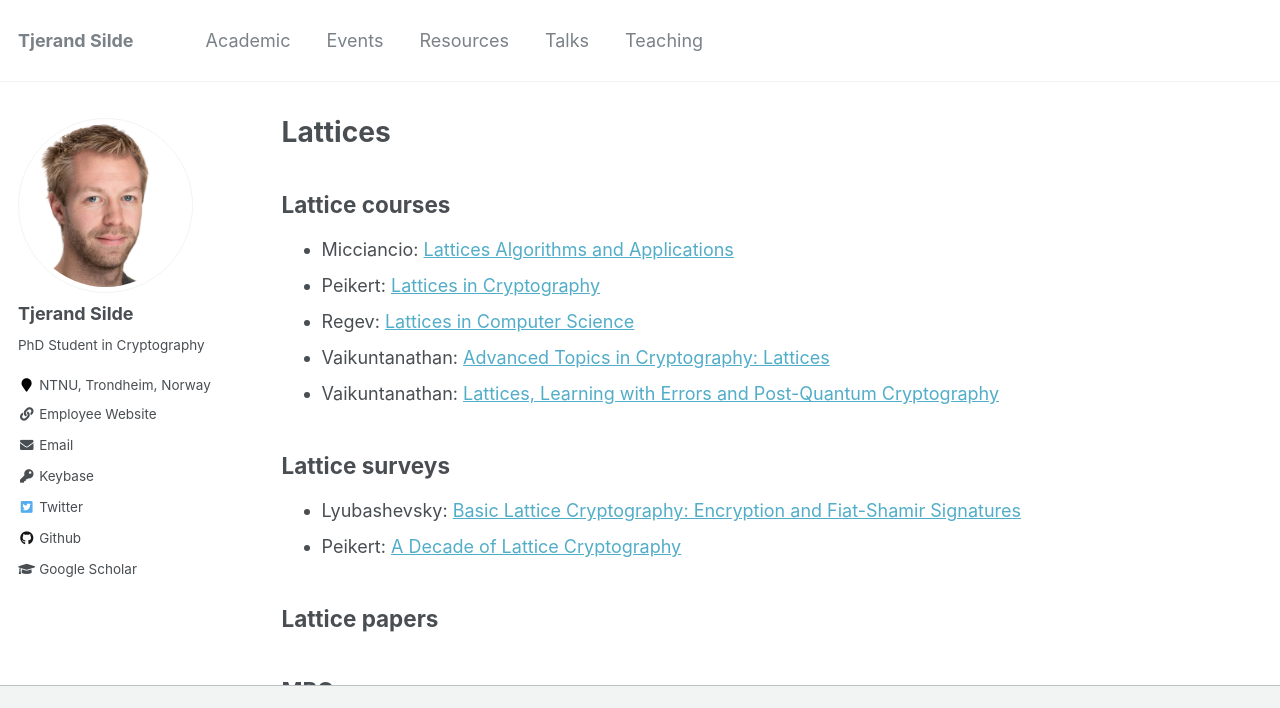
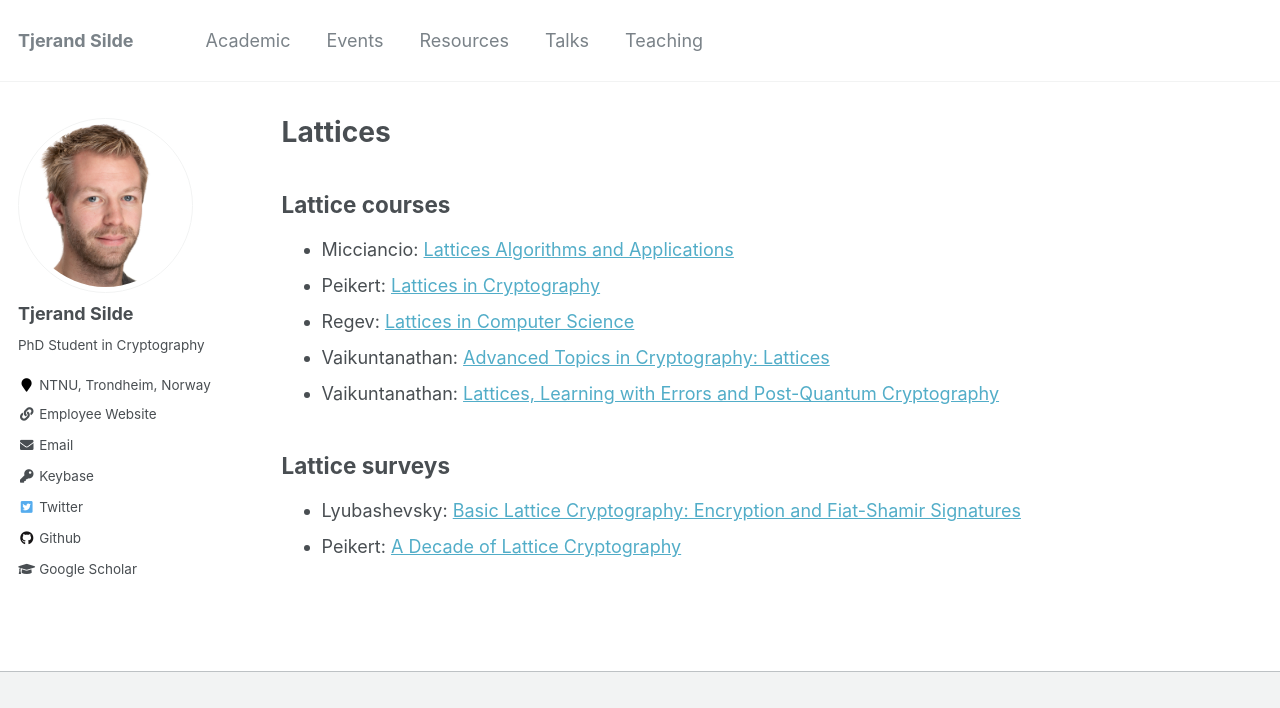
Before and after one commit to tjesi/tjesi.github.io, a Jekyll site: the page built from _pages/lattices.md, in a window 1280 px wide, cut to the strip 0-708 px from the top of the page. Built offline with Jekyll 4.4.1, drawn with Linux system fonts in a browser that asks for light colours.

Commit message:
Update lattices.md

```diff
--- a/_pages/lattices.md
+++ b/_pages/lattices.md
@@ -4,7 +4,6 @@ title: "Lattices"
 permalink: /lattices/
 author_profile: true
 ---
-
 
 ## Lattice courses
 
@@ -18,7 +17,3 @@ author_profile: true
 
 - Lyubashevsky: [Basic Lattice Cryptography: Encryption and Fiat-Shamir Signatures](https://drive.google.com/file/d/1JTdW5ryznp-dUBBjN12QbvWz9R41NDGU/view)
 - Peikert: [A Decade of Lattice Cryptography](https://web.eecs.umich.edu/~cpeikert/pubs/lattice-survey.pdf)
-
-## Lattice papers
-
-## MPC papers
```
